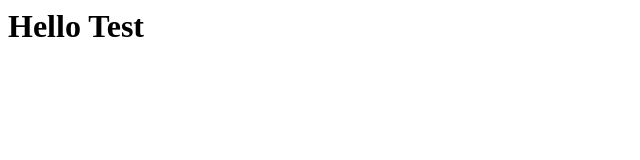
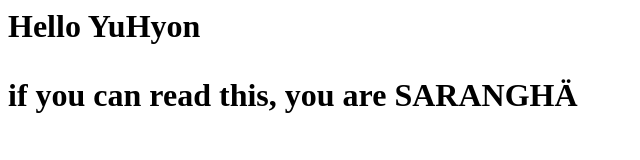
Before and after one commit to eberrippe/myPortfolio, a plain HTML site: page index.html in a window 1280 px wide. Shown: the whole page, without its empty margins (0-640 px from the left). Drawn offline with Linux system fonts and the light colour scheme.

Commit message:
Update index.html

```diff
--- a/index.html
+++ b/index.html
@@ -1 +1,2 @@
-<h1>Hello Test</hi>
+<h1>Hello YuHyon</hi>
+<p>if you can read this, you are SARANGHÄ</p>
```
